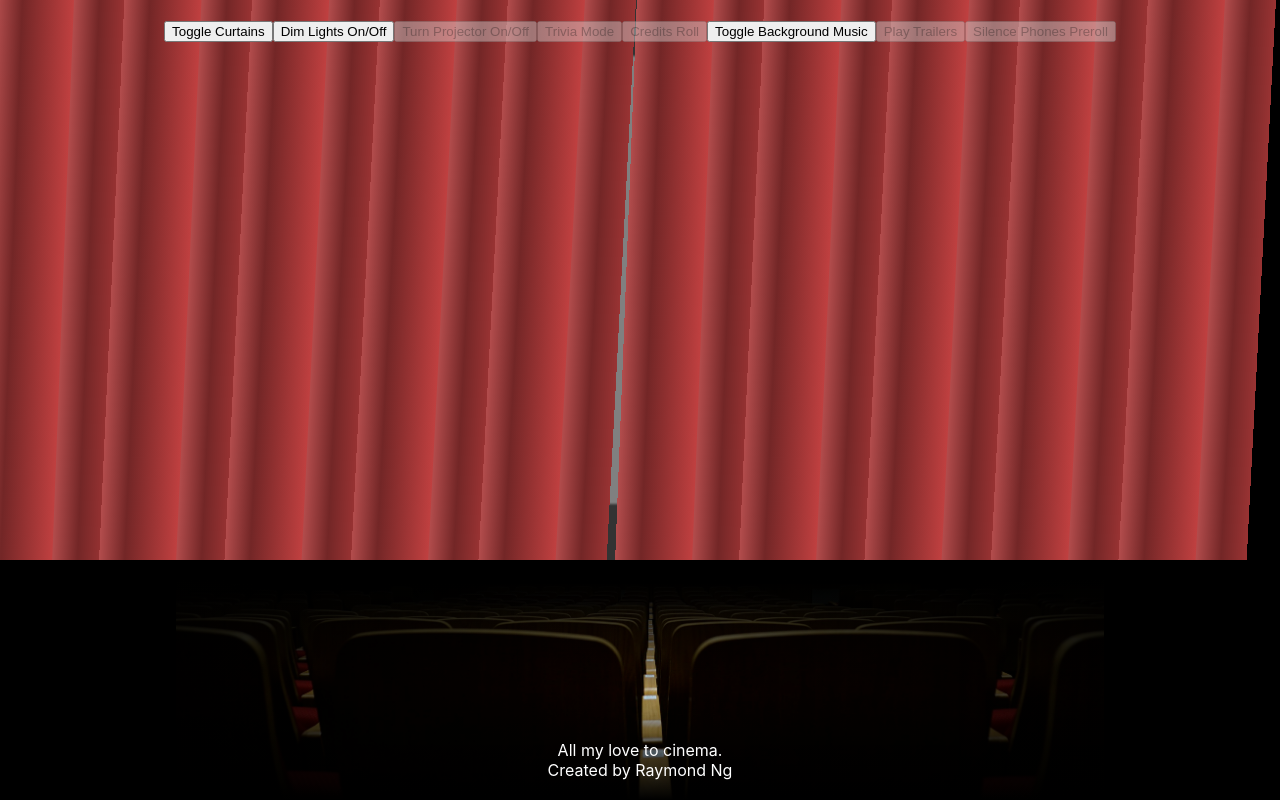
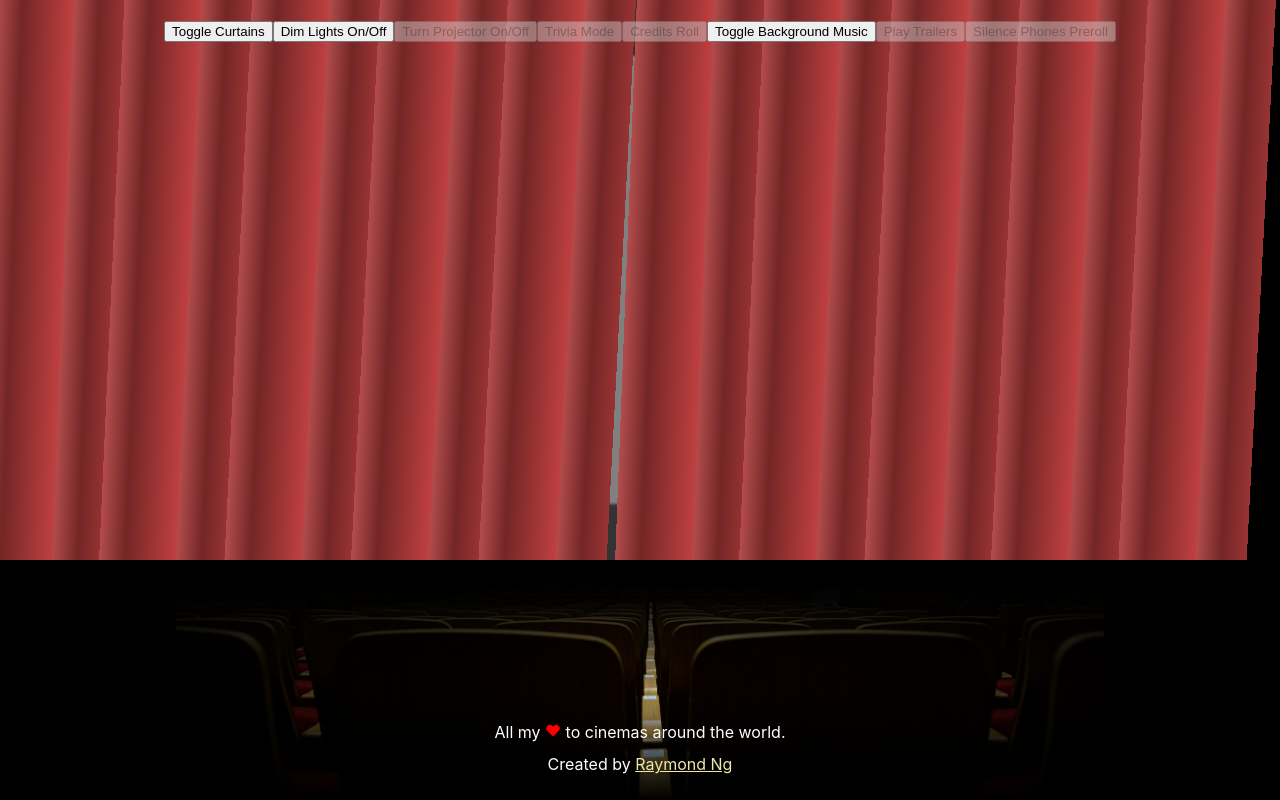
Before and after one commit to rayng86/movie-theater-exp, a React (Create React App) app: page / in a window 1280 px wide. Built offline with nearby package versions, Linux system fonts and the light colour scheme; no server answers.

Commit message:
clean up and extract out footer section to separate file, pretty it up

```diff
--- a/src/App.css
+++ b/src/App.css
@@ -8,6 +8,14 @@ body,
 
 button {
   cursor: pointer;
+}
+
+a {
+  color: palegoldenrod;
+}
+
+a:hover {
+  color: rgb(189, 184, 119);
 }
 
 .App {
--- a/src/App.tsx
+++ b/src/App.tsx
@@ -9,6 +9,7 @@ import CreditsComponent from './components/CreditsComponent';
 import { musicHelper } from './helper';
 import YouTubeVideoComponent from './components/YouTubeVideo';
 import MovieTrailersComponent from './components/MovieTrailersComponent';
+import Footer from './components/Footer';
 
 function App() {
   const [curtainState, setCurtainState] = useState(false);
@@ -111,9 +112,7 @@ function App() {
         toggleBgMusic={toggleBgMusic}
         changeScreenView={changeScreenView}
       />
-      <div id="created-by" style={{ position: 'absolute', bottom: 0, left: 0, right: 0, marginLeft: 'auto', marginRight: 'auto' }}>
-        All my love to cinema. <br /> Created by Raymond Ng
-      </div>
+      <Footer />
     </div>
   );
 }
--- /dev/null
+++ b/src/components/Footer.tsx
@@ -0,0 +1,36 @@
+import React from 'react';
+
+const Footer = () => (
+  <div
+    id="created-by"
+    style={{
+      position: 'absolute',
+      bottom: 0,
+      left: 0,
+      right: 0,
+      marginLeft: 'auto',
+      marginRight: 'auto',
+      lineHeight: '2rem',
+    }}
+  >
+    All my{' '}
+    <span>
+      <svg
+        xmlns="http://www.w3.org/2000/svg"
+        viewBox="0 0 20 20"
+        style={{ fill: 'red', stroke: 'red', width: '1rem' }}
+      >
+        <path
+          fillRule="evenodd"
+          d="M3.172 5.172a4 4 0 015.656 0L10 6.343l1.172-1.171a4 4 0 115.656 5.656L10 17.657l-6.828-6.829a4 4 0 010-5.656z"
+          clipRule="evenodd" />
+      </svg>
+    </span>{' '}
+  to cinemas around the world. <br /> Created by{' '}
+    <a href="https://github.com/rayng86" rel="noreferrer" target="_blank">
+      Raymond Ng
+  </a>
+  </div>
+);
+
+export default Footer;
```
